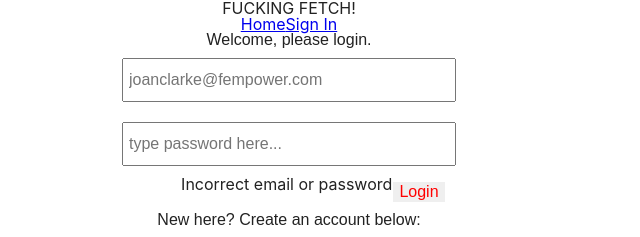
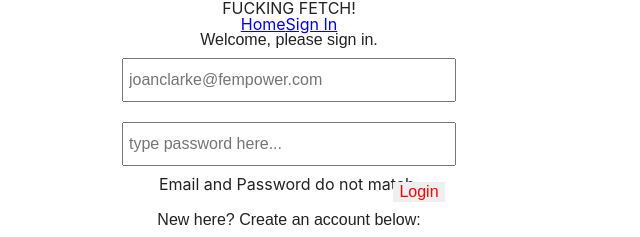
Before and after one commit to davidagitlen/tune-in-later, a React (Create React App) app: page /login in a window 1280 px wide. Both pictures are taken after typing "name@example.com", "Sample" into the empty fields and a click on the button "Login". Shown: the top 237 px of the page, without its empty margins (351-991 px from the left). Built offline with nearby package versions, Linux system fonts and the light colour scheme; no server answers.

Commit message:
Add a my collections path and moved welcome message from login form to App

```diff
--- a/src/App/App.js
+++ b/src/App/App.js
@@ -65,6 +65,7 @@ class App extends Component{
         <NavLink to='/' className='nav'>Home</NavLink>
         {!this.props.currentUser && <NavLink to='/login' className='nav'>Sign In</NavLink> }
         {this.props.currentUser && <NavLink to='/' className='nav' onClick={() => this.props.setCurrentUser(null)}>Sign Out</NavLink>}
+        {this.props.currentUser ? <h2>Welcome {this.props.currentUser.name}!</h2> : <h2>Welcome, please sign in.</h2>}
         {/* {this.props.currentUser && !this.props.favorites.length && <h2>You haven't favorited any books yet!</h2>} */}
       </header>
       <Route
@@ -76,6 +77,14 @@ class App extends Component{
               <NewUserForm />
             </>)
           }}
+        />
+        <Route exact path='/my-collection' render={() => {
+            return (
+              <>
+              {this.props.favorites.length && this.props.currentUser && <BooksDisplay books={this.props.favorites} sectionGenre='My Collection' />}
+              </>
+              )}
+        }
         />
       <Route
         exact path = '/'
--- a/src/BooksDisplay/BooksDisplay.js
+++ b/src/BooksDisplay/BooksDisplay.js
@@ -30,7 +30,6 @@ const BooksDisplay = ({books, sectionGenre}) => {
       </div>
     </section>
   )
-
 }
 
 export default BooksDisplay;
--- a/src/containers/LoginForm/LoginForm.js
+++ b/src/containers/LoginForm/LoginForm.js
@@ -50,10 +50,9 @@ class LoginForm extends Component {
   render() {
     return (
       <form className="login-form">
-        {this.props.currentUser ? <h2>Welcome {this.props.currentUser.name}!</h2> : <h2>Welcome, please login.</h2>}
         <input className="email-input" placeholder="joanclarke@fempower.com" alt="email" name="email" value={this.state.email} onChange={this.handleInputs}></input>
         <input className="password-input" placeholder="type password here..." alt="password" name="password" value={this.state.password} onChange={e => this.handleInputs(e)}></input>
-        {this.state.error && <p>Incorrect email or password.</p>}
+        {this.state.error && <p>Email and Password do not match.</p>}
         <button className="login-btn" onClick={this.checkLoginStatus}>Login</button>
       </form>
     )
```
